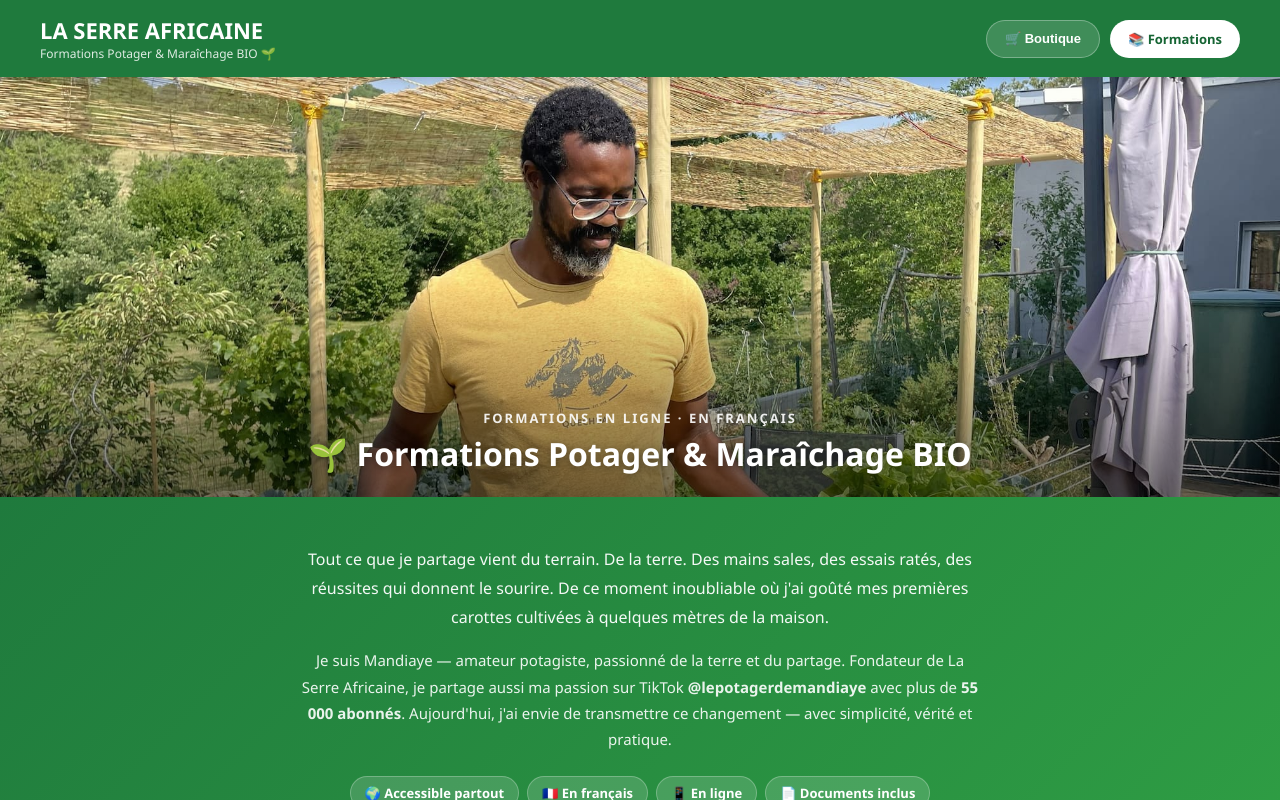
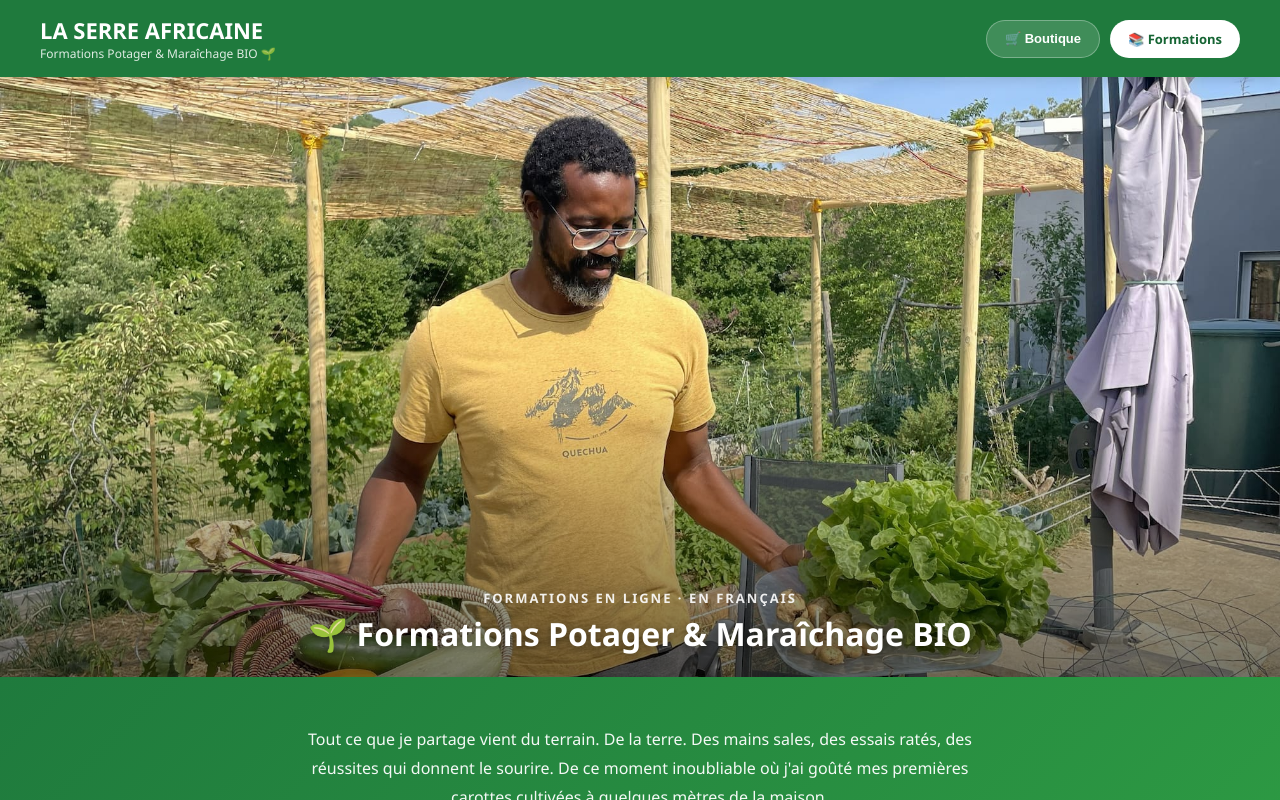
Before and after one commit to Laserreafricaine/serre-africaine, a React (Create React App) app: page / in a window 1280 px wide. Both pictures are taken after a click on the button "📚 Formations". Shown: the top 800 px of the page. Built offline with nearby package versions, Linux system fonts and the light colour scheme.

Commit message:
Update Formations.jsx

```diff
--- a/src/Formations.jsx
+++ b/src/Formations.jsx
@@ -557,11 +557,11 @@ export default function Formations({ onNavigateBoutique }) {
       </header>
 
       {/* ── PHOTO HERO ── */}
-      <div style={{ width: "100%", height: 420, overflow: "hidden", position: "relative" }}>
+      <div style={{ width: "100%", height: 600, overflow: "hidden", position: "relative" }}>
         <img
           src={mandiayePotagerImg}
           alt="Mandiaye dans son potager"
-          style={{ width: "100%", height: "100%", objectFit: "cover", objectPosition: "center 30%" }}
+          style={{ width: "100%", height: "100%", objectFit: "cover", objectPosition: "center center" }}
         />
         {/* Overlay dégradé bas */}
         <div style={{ position: "absolute", bottom: 0, left: 0, right: 0, height: "50%", background: "linear-gradient(to bottom, transparent, rgba(0,0,0,0.55))" }} />
```
